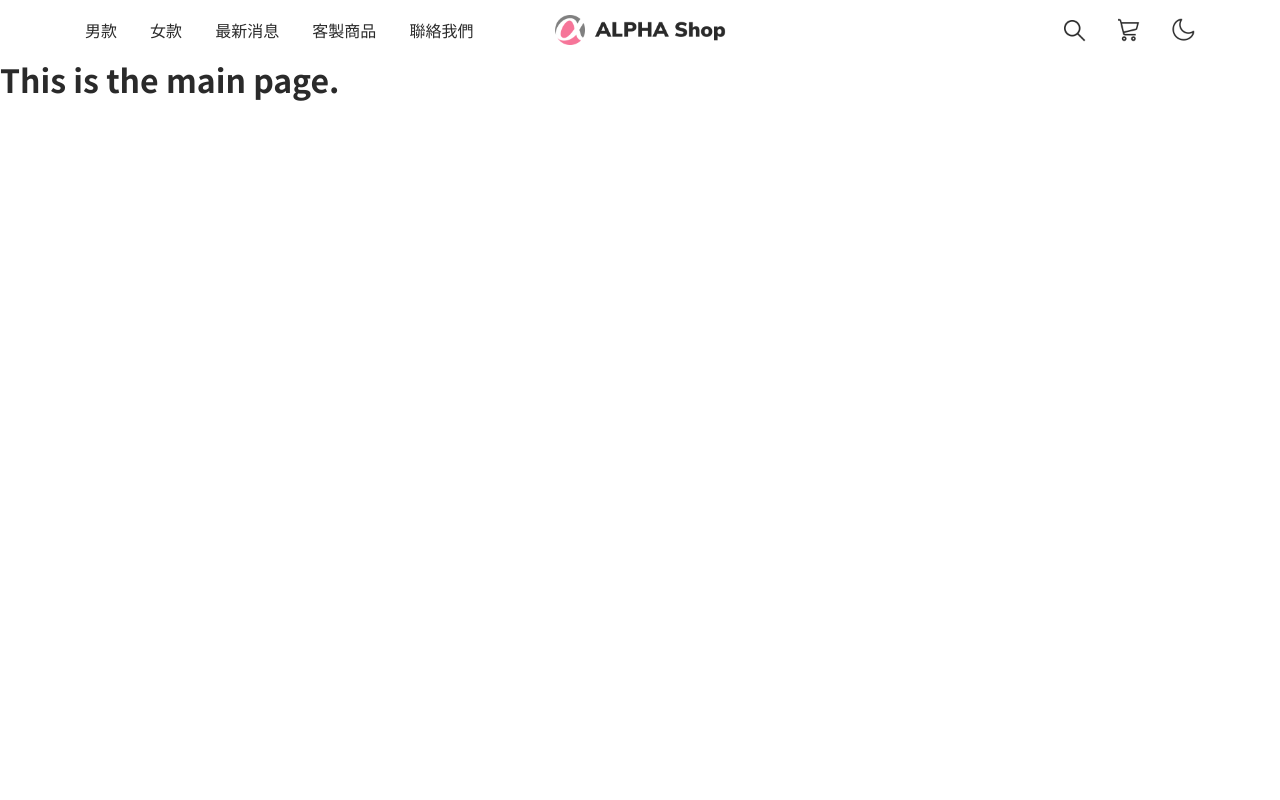
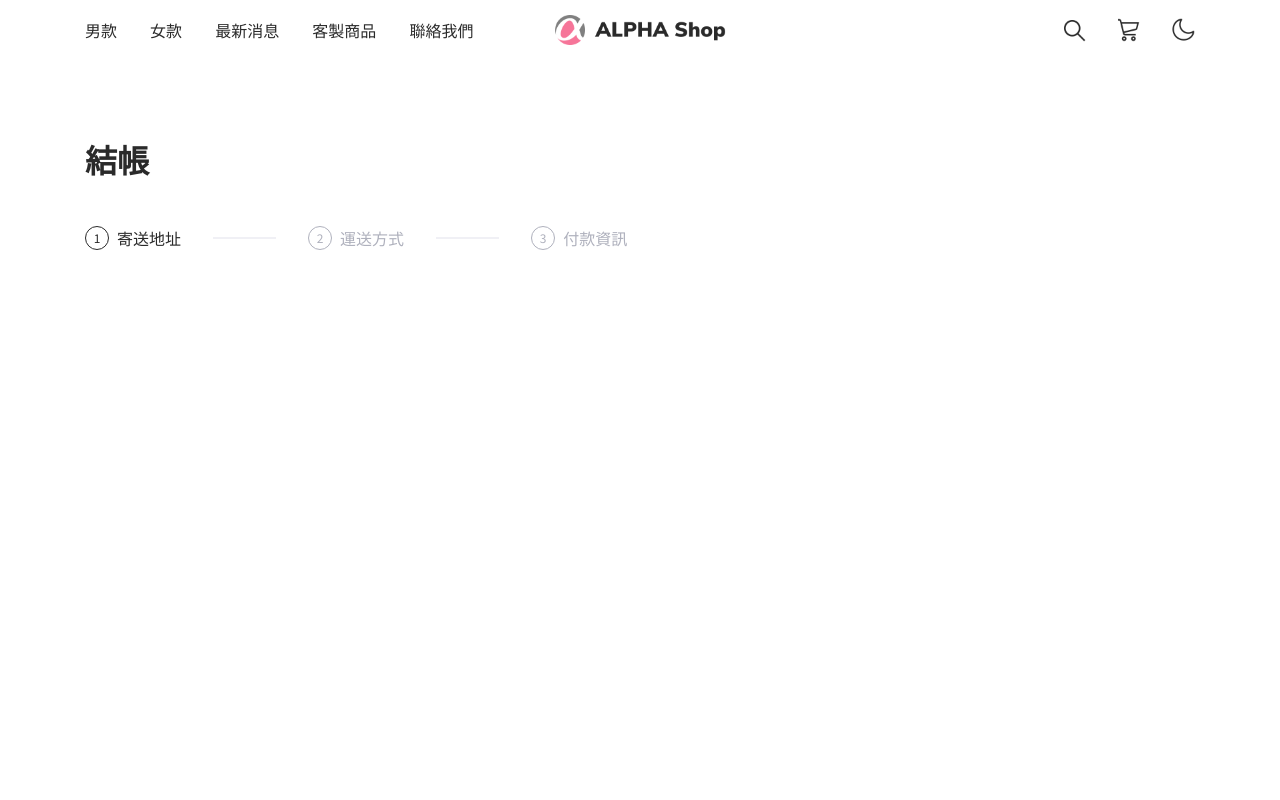
Before and after one commit to wentingliuu/alpha-shop-vue, a Vue app: page /#/checkout in a window 1280 px wide. Shown: the top 800 px of the page. Built offline with nearby package versions, Linux system fonts and the light colour scheme.

Commit message:
feat: add stepper component

```diff
--- /dev/null
+++ b/src/components/Stepper.vue
@@ -0,0 +1,24 @@
+<template>
+  <div id="stepper" class="stepper">
+    <div class="step active">
+      <div class="step__circle"></div>
+      <h4 class="step__label">寄送地址</h4>
+    </div>
+    <span class="step__line"></span>
+    <div class="step">
+      <div class="step__circle"></div>
+      <h4 class="step__label">運送方式</h4>
+    </div>
+    <span class="step__line"></span>
+    <div class="step">
+      <div class="step__circle"></div>
+      <h4 class="step__label">付款資訊</h4>
+    </div>
+  </div>
+</template>
+
+<script>
+export default {
+  name: 'Stepper'
+}
+</script>
--- a/src/views/Checkout.vue
+++ b/src/views/Checkout.vue
@@ -1,3 +1,24 @@
 <template>
-  <h1>This is the main page.</h1>
+  <div class="container">
+    <h1 class="main__title">結帳</h1>
+
+    <section class="main__content">
+      <!-- left part-->
+      <div class="main__content__left">
+        <!-- stepper -->
+        <Stepper />
+      </div>
+    </section>
+  </div>
 </template>
+
+<script>
+import Stepper from '../components/Stepper'
+
+export default {
+  name: 'Checkout',
+  components: {
+    Stepper
+  }
+}
+</script>
```
